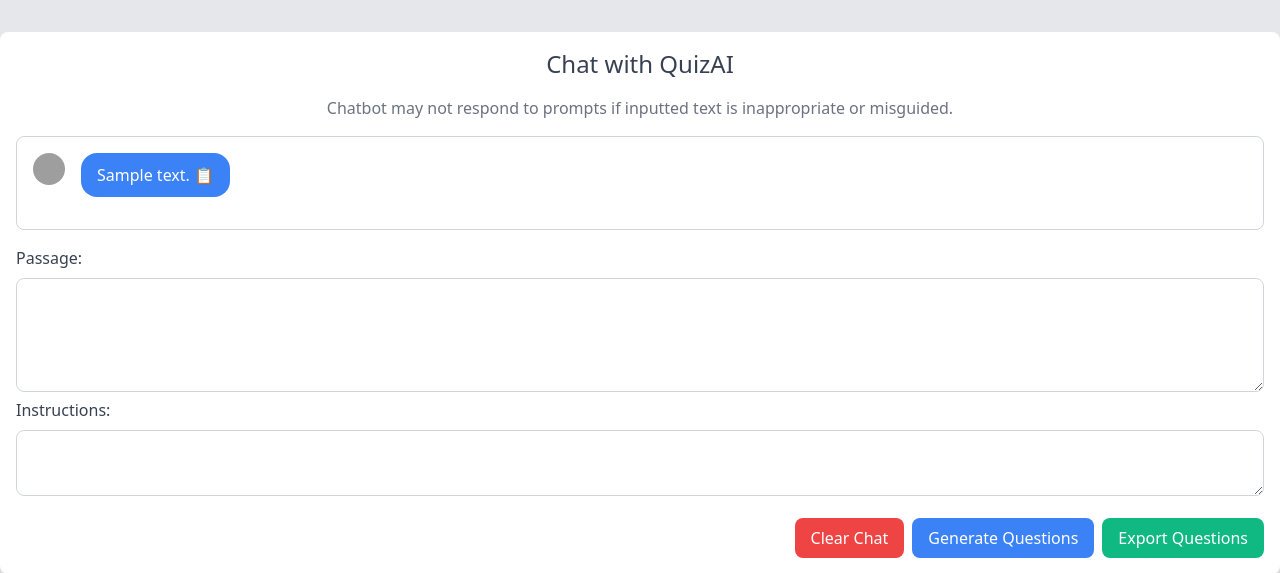
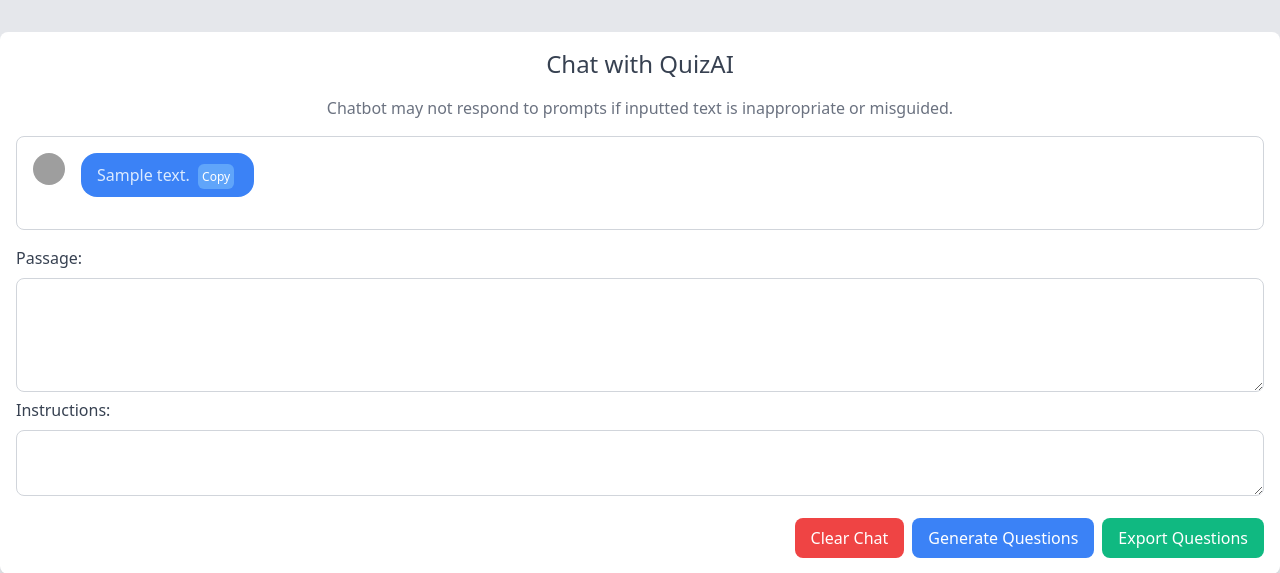
Before and after one commit to Narain-Singaram/quiz-ai, a Flask app: template templates/index.html in a window 1280 px wide. Shown: the top 573 px of the page. Run offline with Flask 3, Linux system fonts and the light colour scheme; the template is opened without the code that fills it: most values are stand-ins (such as "Sample title", 1, 10 or a date in 2020); grey boxes are pictures that could not be loaded.

Commit message:
ui changes

```diff
--- a/templates/index.html
+++ b/templates/index.html
@@ -15,7 +15,7 @@
         <div class="mb-4">
             {% if message.startswith('User:') %}
             <div class="flex items-start justify-end">
-                <div class="bg-blue-500 text-white px-4 py-2.5 rounded-2xl inline-block max-w-3/4 break-words ml-2">
+                <div class="bg-black text-gray-100 px-4 py-2.5 rounded-2xl inline-block max-w-3/4 break-words ml-2">
                     {{ message | safe }}
                 </div>
                 <img src="https://i.pinimg.com/736x/17/57/1c/17571cdf635b8156272109eaa9cb5900.jpg" alt="User Profile Image" class="w-8 h-8 rounded-full ml-2">
@@ -23,9 +23,9 @@
             {% else %}
             <div class="flex items-start">
                 <img src="https://media.istockphoto.com/id/1221348467/vector/chat-bot-ai-and-customer-service-support-concept-vector-flat-person-illustration-smiling.jpg?s=612x612&w=0&k=20&c=emMSOYb4jWIVQQBVpYvP9LzGwPXXhcmbpZHlE6wgR78=" alt="AI Profile Image" class="w-8 h-8 rounded-full mr-2">
-                <div class="bg-blue-500 text-white px-4 py-2.5 rounded-2xl inline-block max-w-3/4 break-words ml-2">
+                <div class="bg-blue-500 text-blue-100 px-4 py-2.5 rounded-2xl inline-block max-w-3/4 break-words ml-2">
                     {{ message | safe }}
-                    <span class="copy-icon" onclick="copyToClipboard('{{ message }}')">📋</span>
+                    <span class="copy-icon bg-blue-400 mx-1 p-1 rounded-md text-xs text-white" onclick="copyToClipboard('{{ message }}')">Copy</span>
                 </div>
             </div>
             {% endif %}
```
